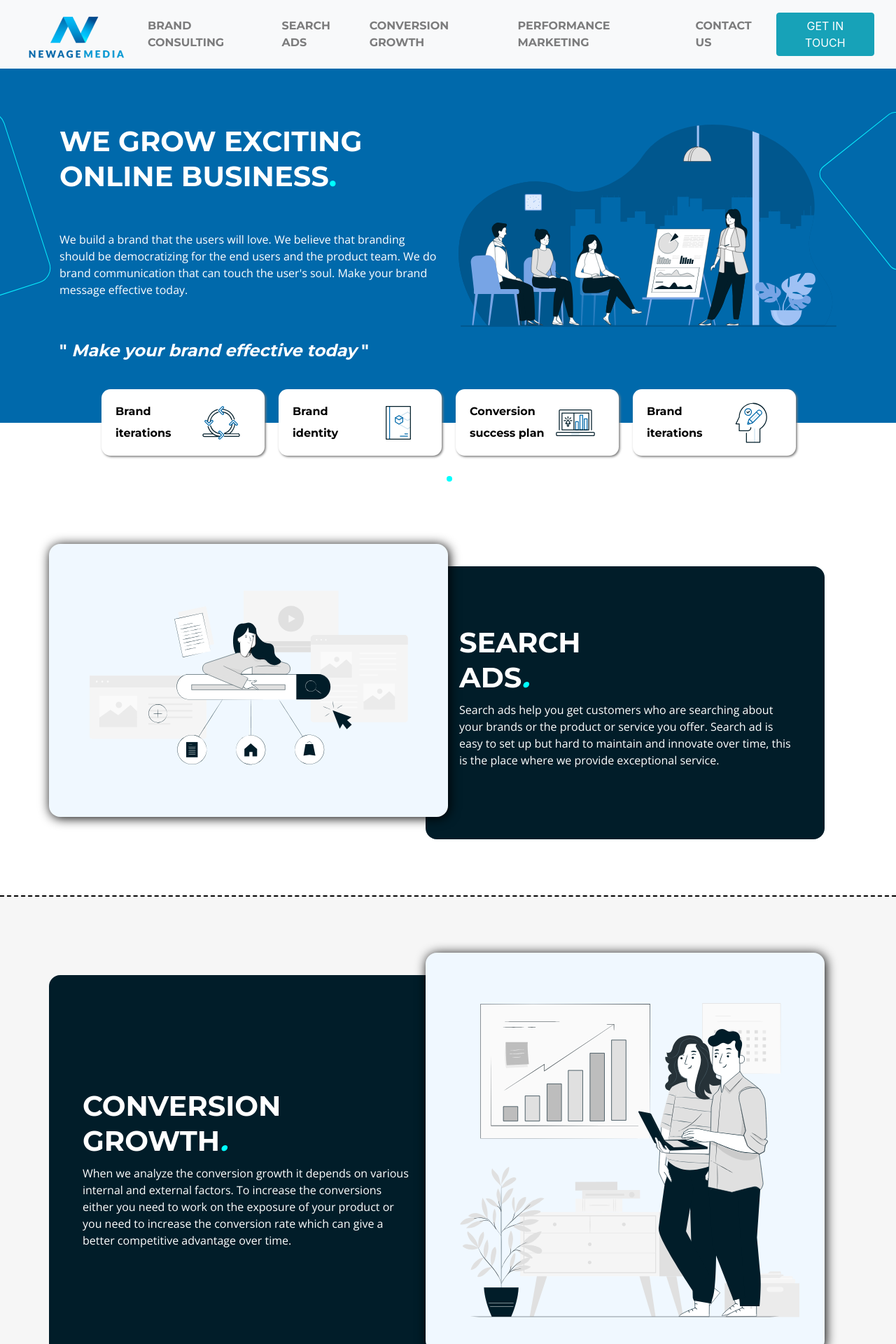
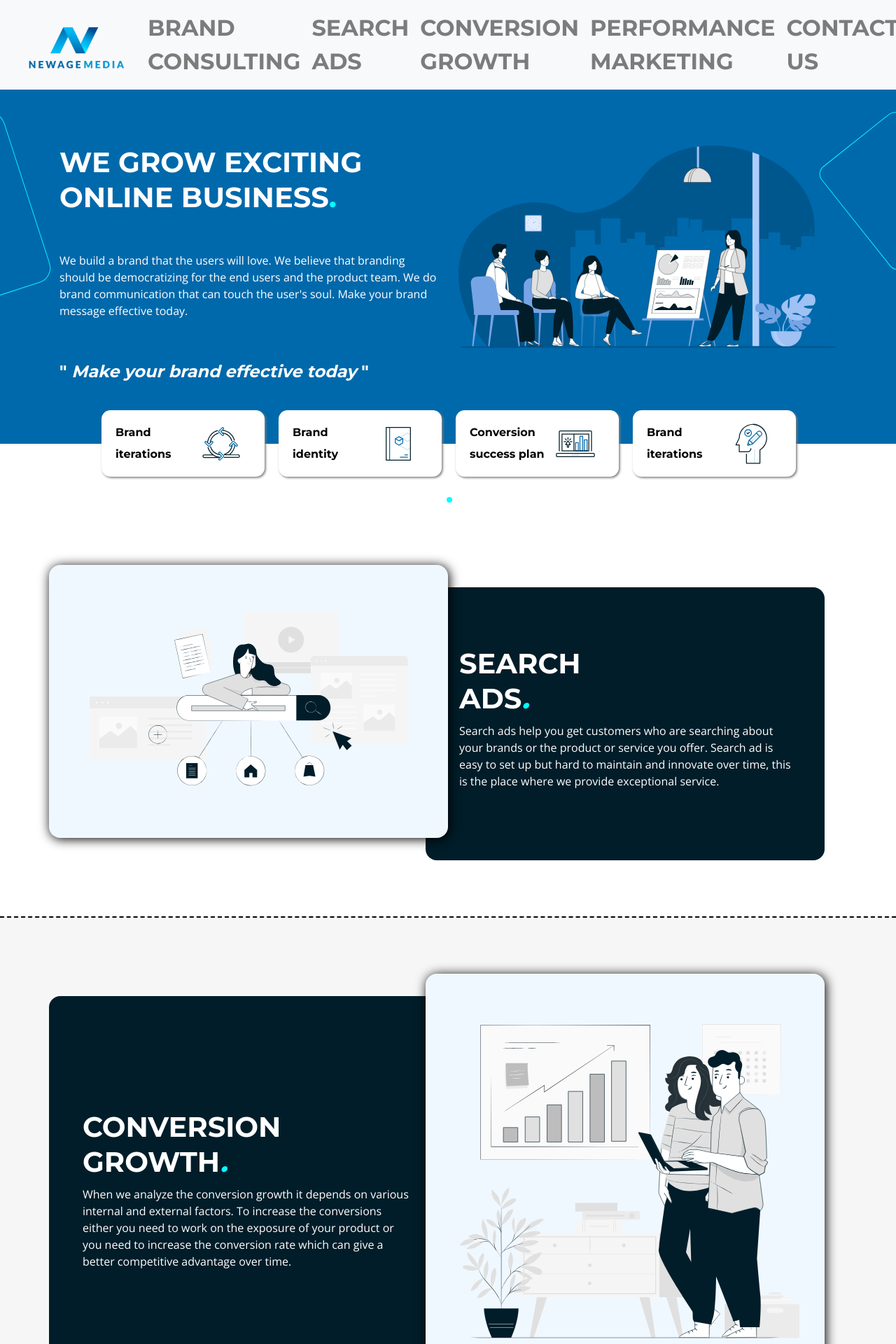
Before and after one commit to znraznra/znraznra.github.io, a Jekyll site: the page newage-test/index.htm, which Jekyll copies as it is, in a window 1280 px wide. Shown: the top 1920 px of the page at 70% size. Built offline with Jekyll 4.4.1, drawn with Linux system fonts in a browser that asks for light colours; nearby versions of some CDN libraries.

Commit message:
Update style.css
edited nav

```diff
--- a/newage-test/css/style.css
+++ b/newage-test/css/style.css
@@ -6,6 +6,12 @@ body{
 
 nav, .banner-area div{
   z-index:5;
+}
+
+@media (min-width:992px){
+  .nav-link{
+    font-size:2em;
+  }
 }
 
 h1, h2, h4, .nav-item a, .btxt{
```
